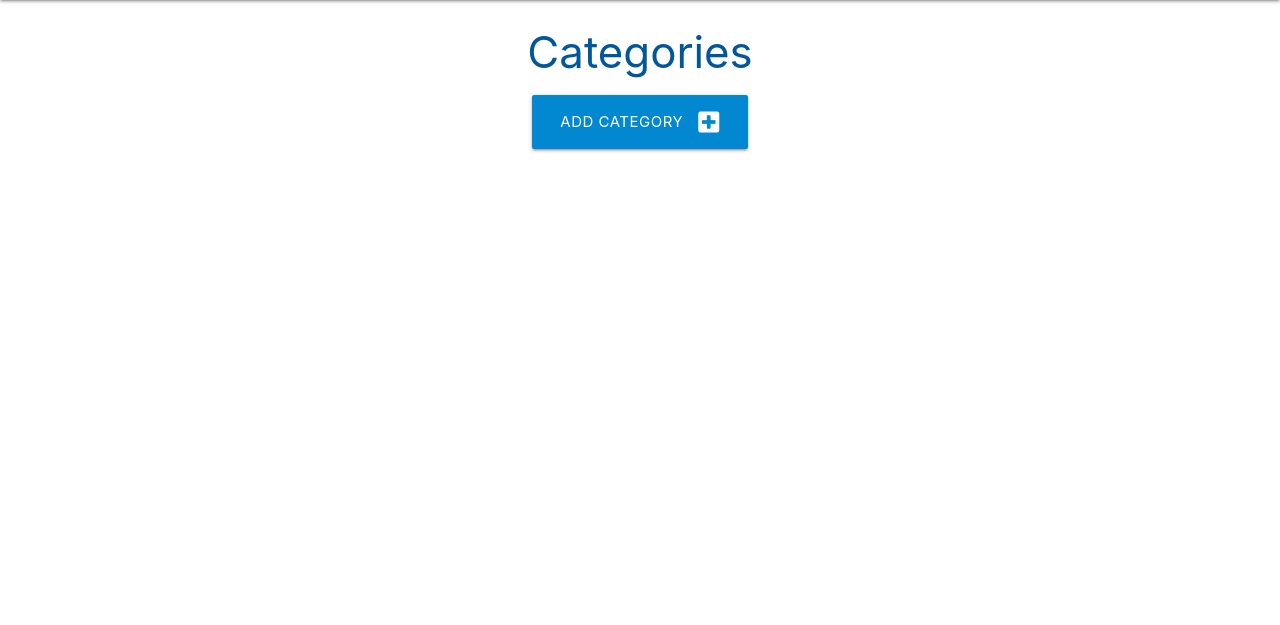
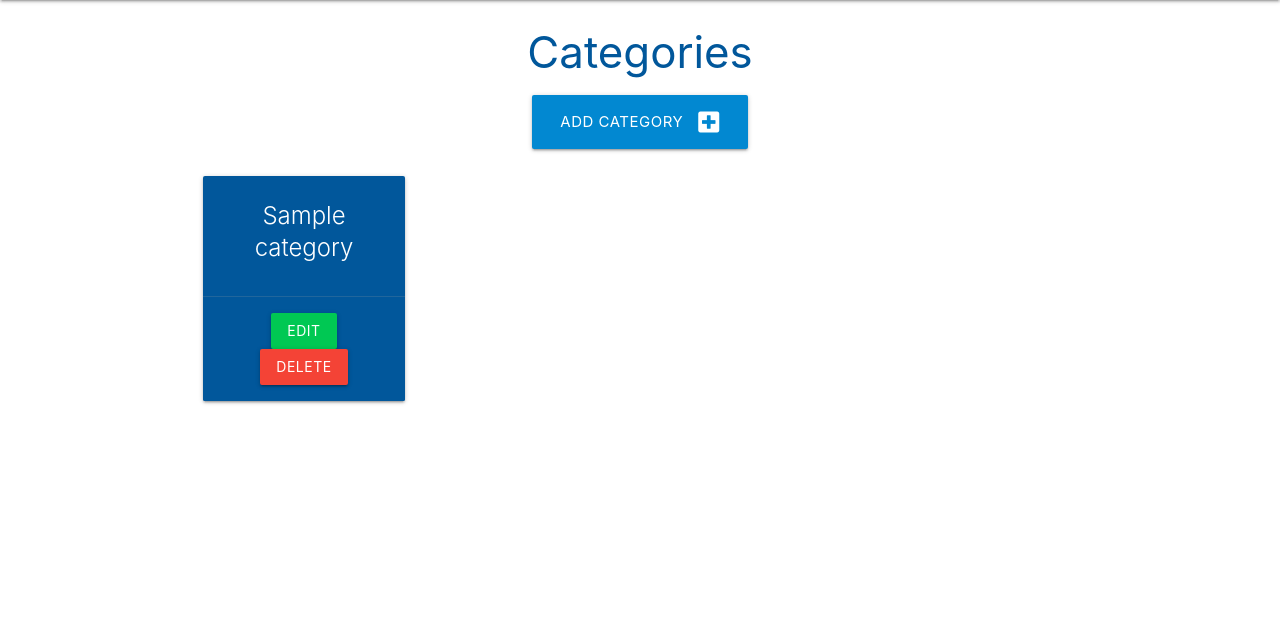
Before and after one commit to KieranCG/Project3-Cookbook, a Flask app: page /categories in a window 1280 px wide. Shown: the part 64-689 px from the top of the page. Run offline with Flask 2, Linux system fonts and the light colour scheme; tables that the repository leaves empty hold one stand-in row (values such as "Sample post").

Commit message:
CR of crud working

```diff
--- a/cookbook/routes.py
+++ b/cookbook/routes.py
@@ -1,30 +1,24 @@
-from flask import render_template, request, redirect, url_for, flash
+from flask import render_template, request, redirect, url_for
 from cookbook import app, db
 from cookbook.models import Category, Recipe
+
 
 @app.route("/")
 def home():
     return render_template("recipe.html")
 
+
 @app.route("/categories")
 def categories():
-    return render_template("categories.html")
+    categories = list(Category.query.order_by(Category.category_name).all())
+    return render_template("categories.html", categories=categories)
 
 
 @app.route("/add_category", methods=["GET", "POST"])
 def add_category():
     if request.method == "POST":
-        try:
-            category_name = request.form.get("category_name")
-            if not category_name:
-                raise ValueError("Category name is required.")
-
-            category = Category(category_name=category_name)
-            db.session.add(category)
-            db.session.commit()
-            flash("Category added successfully.", "success")
-            return redirect(url_for("categories"))
-        except Exception as e:
-            flash(f"Error occurred: {str(e)}", "error")
-            db.session.rollback()  # Rollback the session to prevent partial changes
+        category = Category(category_name=request.form.get("category_name"))
+        db.session.add(category)
+        db.session.commit()
+        return redirect(url_for("categories"))
     return render_template("add_category.html")
--- a/cookbook/templates/categories.html
+++ b/cookbook/templates/categories.html
@@ -19,8 +19,8 @@
                 <span class="card-title">{{ category.category_name }}</span>
             </div>
             <div class="card-action">
-                <a href="{{ url_for('edit_category', category_id=category.id) }}" class="btn green accent-4">Edit</a>
-                <a href="{{ url_for('delete_category', category_id=category.id) }}" class="btn red">Delete</a>
+                <a href="#" class="btn green accent-4">Edit</a>
+                <a href="#" class="btn red">Delete</a>
             </div>
         </div>
     </div>
```
